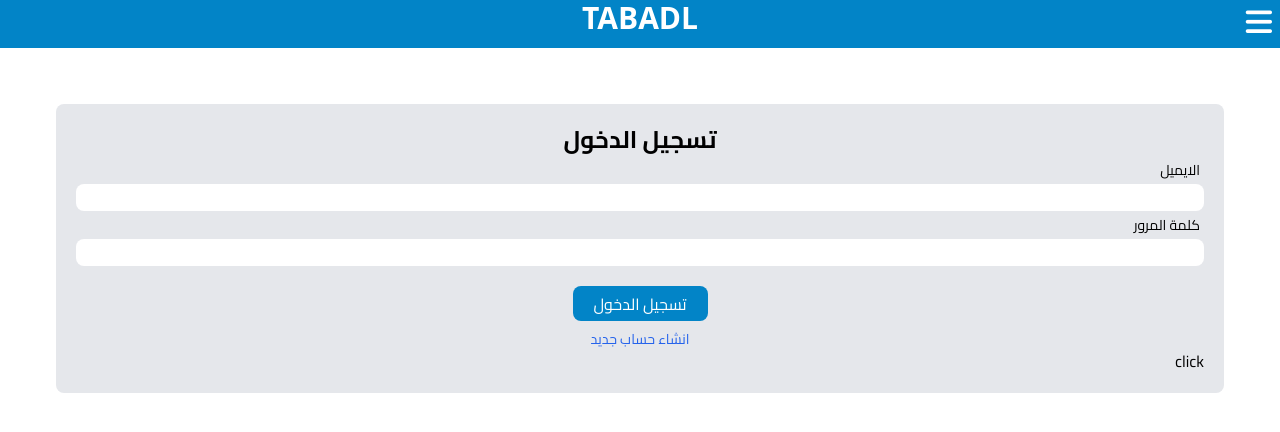
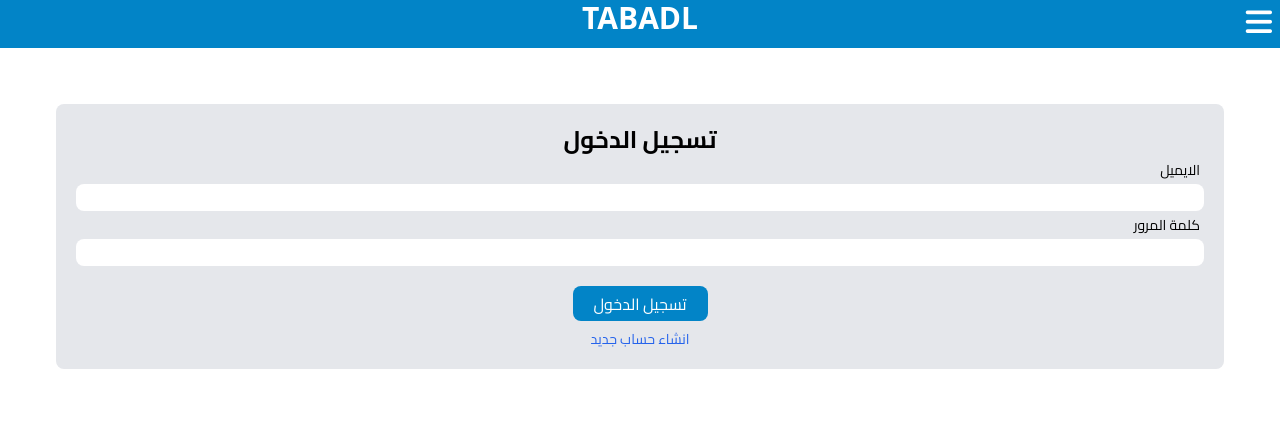
Before and after one commit to Rabie-s/vue.js-tabadl, a Vue app: page /login in a window 1280 px wide. Shown: the top 432 px of the page. Built offline with nearby package versions, Linux system fonts and the light colour scheme; a web font is replaced by a local one.

Commit message:
Remove reset form because it's not necessary

```diff
--- a/src/views/LoginView.vue
+++ b/src/views/LoginView.vue
@@ -38,7 +38,6 @@
                     </RouterLink>
                 </div>
             </Form>
-            <button @click="user.$reset()">click</button>
         </div>
     </div>
 
@@ -61,10 +60,8 @@
 
 
 
-
-async function handelLogin(formData,{ resetForm }) {
+async function handelLogin(formData) {
     await user.login(formData)
-    resetForm()
 }
 
 </script>
```
